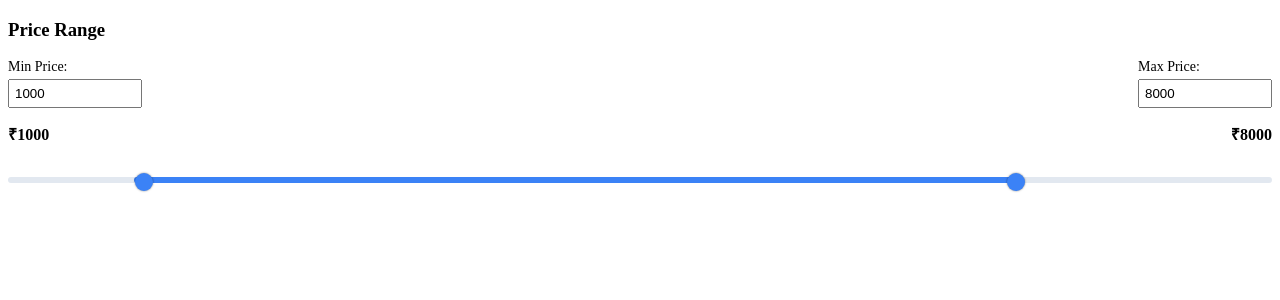
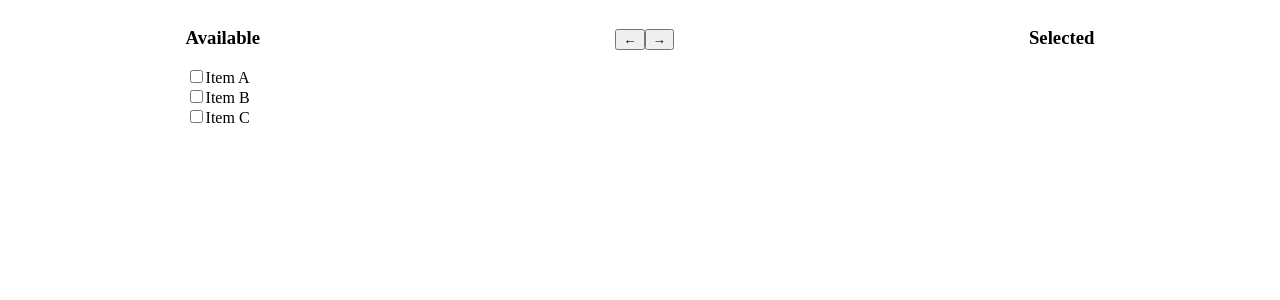
Before and after one commit to PrachiGour2023/machine-coding-frontend, a React (Vite) app: page / in a window 1280 px wide. Shown: the top 300 px of the page. Built offline with nearby package versions, Linux system fonts and the light colour scheme.

Commit message:
transfer list implementation

```diff
--- a/src/App.css
+++ b/src/App.css
@@ -1,89 +1,5 @@
-.price-range-container {
-  max-width: 400px;
-  margin: 20px auto;
-  font-family: sans-serif;
+.header {
+  display: flex;
+  justify-content: space-around;
+  align-items: baseline;
 }
-
-.input-container {
-  display: flex;
-  justify-content: space-between;
-  margin-bottom: 15px;
-}
-
-.input-container label {
-  display: flex;
-  flex-direction: column;
-  font-size: 14px;
-}
-
-.input-container input[type="number"] {
-  padding: 5px;
-  margin-top: 4px;
-  width: 120px;
-}
-
-.values-display {
-  display: flex;
-  justify-content: space-between;
-  margin-bottom: 15px;
-  font-weight: bold;
-}
-
-.slider-wrapper {
-  position: relative;
-  width: 100%;
-  height: 40px;
-}
-
-.slider-track,
-.slider-range-fill {
-  position: absolute;
-  height: 6px;
-  top: 17px;
-  border-radius: 3px;
-}
-
-.slider-track {
-  background-color: #e2e8f0;
-  width: 100%;
-}
-
-.slider-range-fill {
-  background-color: #3b82f6;
-}
-
-.thumb {
-  position: absolute;
-  width: 100%;
-  height: 0;
-  top: 20px;
-  background: none;
-  pointer-events: none;
-  appearance: none;
-  -webkit-appearance: none;
-}
-
-/* Webkit Thumbs (Chrome, Safari, Edge) */
-.thumb::-webkit-slider-thumb {
-  pointer-events: auto;
-  appearance: none;
-  -webkit-appearance: none;
-  width: 18px;
-  height: 18px;
-  border-radius: 50%;
-  background-color: #3b82f6;
-  cursor: pointer;
-  box-shadow: 0 0 2px rgba(0, 0, 0, 0.5);
-}
-
-/* Firefox Thumbs */
-.thumb::-moz-range-thumb {
-  pointer-events: auto;
-  appearance: none;
-  width: 18px;
-  height: 18px;
-  border-radius: 50%;
-  background-color: #3b82f6;
-  cursor: pointer;
-  box-shadow: 0 0 2px rgba(0, 0, 0, 0.5);
-}
--- a/src/App.tsx
+++ b/src/App.tsx
@@ -1,12 +1,12 @@
 import "./App.css"
 import { ErrorBoundary } from "./ErrorBoundary";
-import PriceRangeSlider from "./PriceRangeSlider";
+import TransferList from "./TransferList";
 
 export default function App() {
 
   return (
     <ErrorBoundary>
-      <PriceRangeSlider />
+      <TransferList />
     </ErrorBoundary>
   );
 }
--- a/src/PriceRangeSlider.tsx
+++ /dev/null
@@ -1,100 +0,0 @@
-import React, { useState } from 'react'
-
-let MIN = 0, MAX = 10000, STEP = 100;
-
-const PriceRangeSlider = () => {
-
-  const [minValue, setMinValue] = useState(1000);
-  const [maxValue, setMaxValue] = useState(8000);
-
-  const handleMinValue = (e: React.ChangeEvent<HTMLInputElement>) => {
-    const value = Number(e.target.value);
-    if (value <= maxValue) {
-      setMinValue(value)
-    }
-  }
-
-  const handleMaxValue = (e: React.ChangeEvent<HTMLInputElement>) => {
-    const value = Number(e.target.value);
-    if (value >= minValue) {
-      setMaxValue(value)
-    }
-  }
-
-  const getPercent = (value: number) => {
-    return (value - MIN) / (MAX - MIN) * 100
-  }
-
-  const minPercent = getPercent(minValue);
-  const maxPercent = getPercent(maxValue);
-
-
-  return (
-    <div className='container'>
-      <h3>Price Range</h3>
-
-      <div className='input-container'>
-        <label>Min Price:
-          <input
-            type="number"
-            min={MIN}
-            max={MAX}
-            step={STEP}
-            value={minValue}
-            onChange={handleMinValue}
-          />
-        </label>
-
-        <label>
-          Max Price:
-          <input
-            type='number'
-            min={MIN}
-            max={MAX}
-            step={STEP}
-            value={maxValue}
-            onChange={handleMaxValue}
-          />
-        </label>
-      </div>
-
-      <div className='values-display'>
-        <span>₹{minValue}</span>
-        <span>₹{maxValue}</span>
-      </div>
-
-      <div className='slider-wrapper'>
-        <div className='slider-track' />
-        <div
-          className='slider-range-fill'
-          style={{
-            left: `${minPercent}%`,
-            width: `${maxPercent - minPercent}%`,
-          }}
-        />
-
-        <input
-          type="range"
-          min={MIN}
-          max={MAX}
-          step={STEP}
-          value={minValue}
-          onChange={handleMinValue}
-          className='thumb thumb-min'
-        />
-
-        <input
-          type="range"
-          min={MIN}
-          max={MAX}
-          step={STEP}
-          value={maxValue}
-          onChange={handleMaxValue}
-          className='thumb thumb-max'
-        />
-      </div>
-    </div>
-  )
-}
-
-export default PriceRangeSlider
--- /dev/null
+++ b/src/TransferList.tsx
@@ -0,0 +1,82 @@
+import { useState } from 'react';
+
+interface DataState {
+  id: number;
+  title: string;
+  status: string;
+  isChecked: boolean;
+}
+
+const items = [
+  { id: 1, title: 'Item A', status: 'available', isChecked: false },
+  { id: 2, title: 'Item B', status: 'available', isChecked: false },
+  { id: 3, title: 'Item C', status: 'available', isChecked: false }
+]
+
+const TransferList = () => {
+
+  const [data, setData] = useState<DataState[]>(items)
+
+  const handleCheckedItem = (id: number, checked: string) => {
+    setData(prev =>
+      prev.map(item => item.id === id ? { ...item, isChecked: Boolean(checked) } : item)
+    )
+  }
+
+  const moveItemSelection = () => {
+    setData(prev =>
+      prev.map(item => item.isChecked ? { ...item, status: 'selected', isChecked: false } : item)
+    )
+  }
+
+  const moveItemAvailable = () => {
+    setData(prev =>
+      prev.map(item => item.isChecked ? { ...item, status: 'available', isChecked: false } : item)
+    )
+  }
+
+  console.log(data);
+
+
+  return (
+    <div>
+      <div className='header'>
+
+        <div>
+          <h3>Available</h3>
+          {
+            data.map(item => {
+              return item.status === "available" && (
+                <div key={item.id}>
+                  <input type='checkbox' checked={item.isChecked} onChange={(e) => handleCheckedItem(item.id, e.target.value)} />
+                  <span>{item.title}</span>
+                </div>
+              )
+            })
+          }
+        </div>
+
+        <div>
+          <button onClick={moveItemAvailable}>←</button>
+          <button onClick={moveItemSelection}>→</button>
+        </div>
+
+        <div>
+          <h3>Selected</h3>
+          {
+            data.map(item => {
+              return item.status === "selected" && (
+                <div key={item.id}>
+                  <input type='checkbox' checked={item.isChecked} onChange={(e) => handleCheckedItem(item.id, e.target.value)} />
+                  <span>{item.title}</span>
+                </div>
+              )
+            })
+          }
+        </div>
+      </div>
+    </div>
+  )
+}
+
+export default TransferList
```
